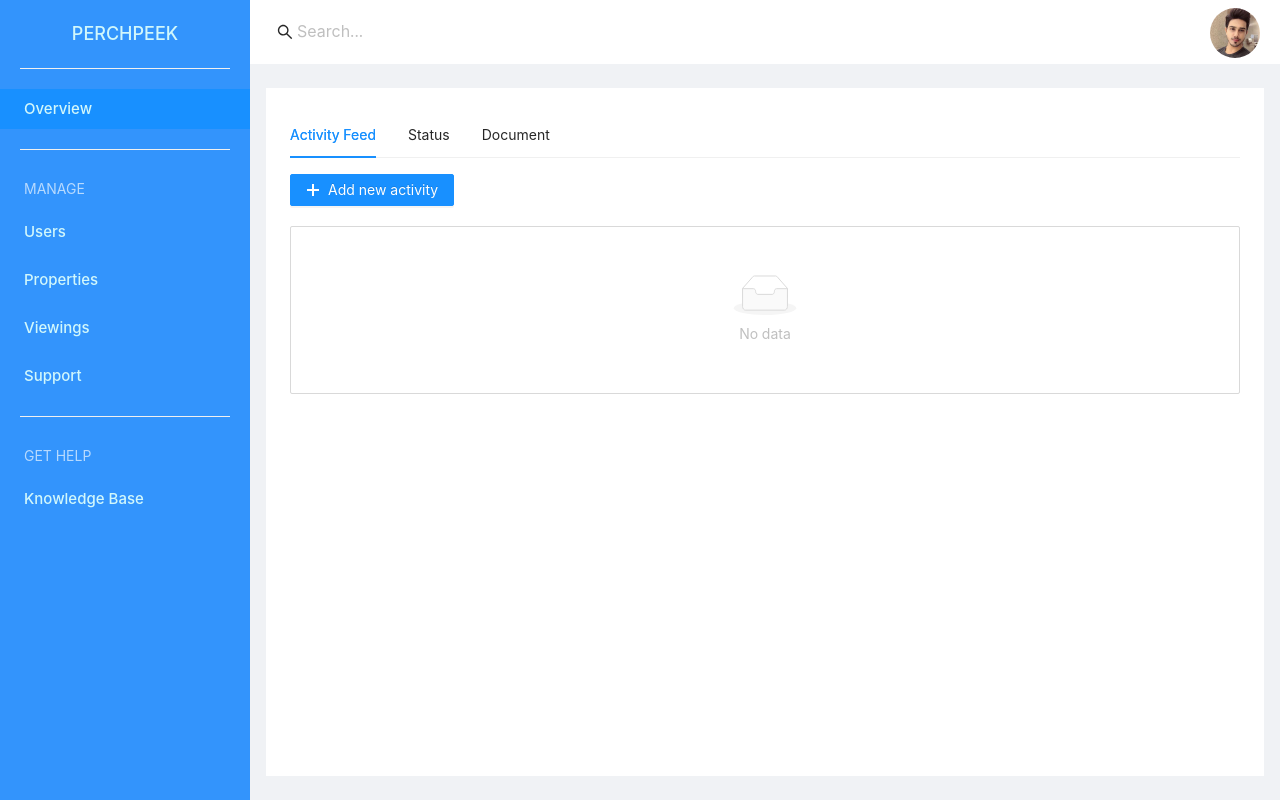
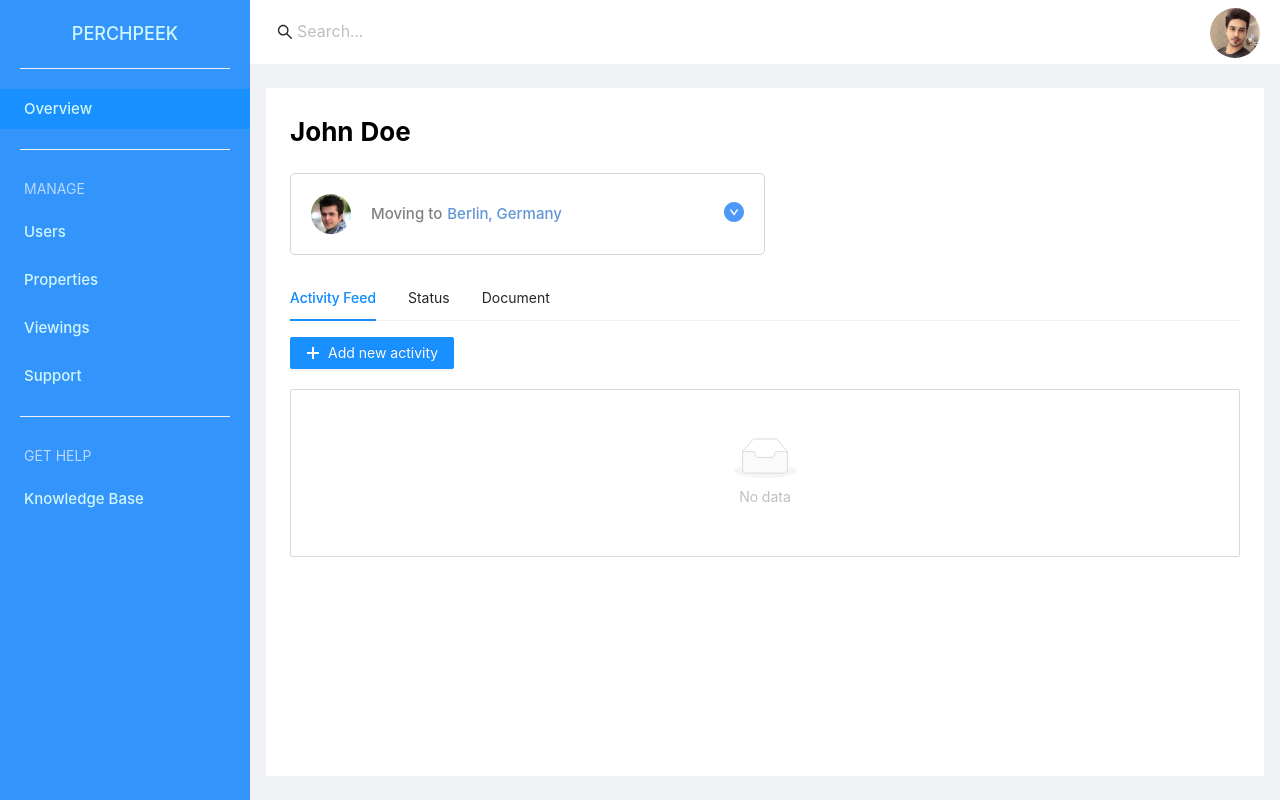
Before and after one commit to lijin820/react-typescript-ant-design-project, a React (Create React App) app: page / in a window 1280 px wide. Built offline with nearby package versions, Linux system fonts and the light colour scheme.

Commit message:
select section added

```diff
--- a/src/App.css
+++ b/src/App.css
@@ -69,3 +69,50 @@
 .ant-menu-item-group-title {
   padding-left: 24px !important;
 }
+
+.full-name {
+  font-size: 26px;
+  font-weight: bold;
+  color: black;
+}
+
+.select-section {
+  margin-top: 20px;
+  margin-bottom: 20px;
+  padding: 20px;
+  display: flex;
+  align-items: center;
+  width: 50%;
+  border: 1px solid lightgray;
+  border-radius: 5px;
+  position: relative;
+}
+
+.user-image {
+  width: 40px;
+  height: 40px;
+  border-radius: 20px;
+}
+
+.location-view {
+  margin-left: 20px;
+}
+
+.normal-text {
+  font-size: 15px;
+  color: gray;
+  font-weight: 500;
+}
+
+.location-text {
+  font-size: 15px;
+  color: #6096D5;
+  margin-left: 5px;
+  font-weight: 500;
+}
+
+.dropdown-view {
+  position: absolute;
+  right: 20px;
+  cursor: pointer;
+}
--- a/src/App.tsx
+++ b/src/App.tsx
@@ -1,10 +1,12 @@
 import React, { ReactElement } from "react";
 import { Layout, Menu, Tabs, Input } from "antd";
-import { SearchOutlined } from "@ant-design/icons";
+import { DownCircleFilled, SearchOutlined } from "@ant-design/icons";
 
 import ActivityTab from "./components/ActivityTab";
 
 import richard from "./assets/images/richard.jpg";
+import john from "./assets/images/john.jpeg";
+
 import "./App.css";
 
 const { Header, Sider, Content } = Layout;
@@ -74,6 +76,21 @@
             minHeight: 280,
           }}
         >
+          <div className="full-name">
+            <span>John Doe</span>
+          </div>
+          <div className="select-section">
+            <div>
+              <img src={john} alt="customer" className="user-image" />
+            </div>
+            <div className="location-view">
+              <span className="normal-text">Moving to</span>
+              <span className="location-text">Berlin, Germany</span>
+            </div>
+            <div className="dropdown-view">
+              <DownCircleFilled style={{ fontSize: 20, color: "#4C99F9" }} />
+            </div>
+          </div>
           <Tabs defaultActiveKey="1">
             <TabPane tab="Activity Feed" key="1">
               <ActivityTab />
```
Also changed, not shown: src/assets/images/john.jpeg (added).
